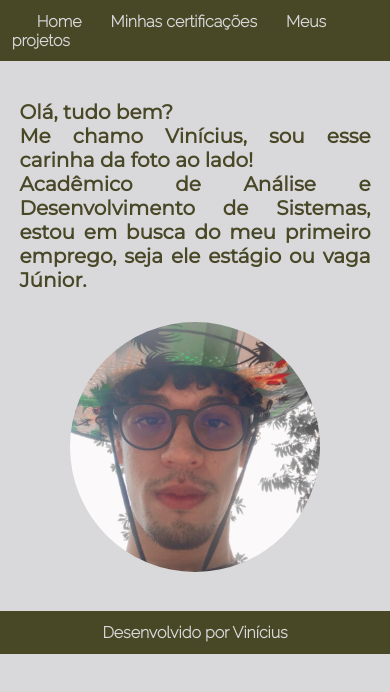
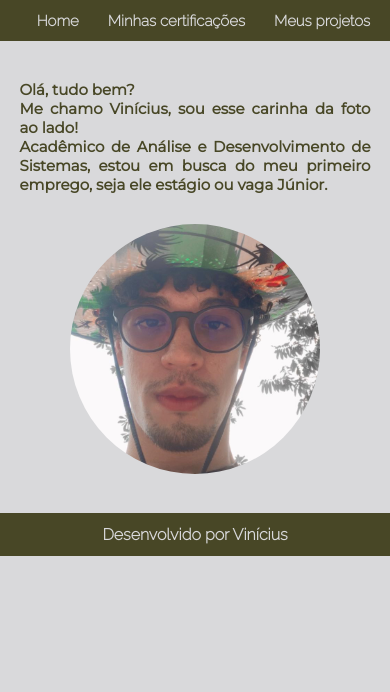
Before and after one commit to viniciusouzza/portfolio, a plain HTML site: page index.html in a window 390 px wide. Drawn offline with Linux system fonts and the light colour scheme.

Commit message:
Trabalhando na responsividade

```diff
--- a/styles/styles.css
+++ b/styles/styles.css
@@ -27,6 +27,10 @@ body{
     text-decoration: none;
     font-size: 16px;
     padding-left: 25px;
+    @media (max-width: 770px){
+        font-size: 15px;
+
+    }
 }
 
 .cabecalho_links:hover{
@@ -52,7 +56,7 @@ body{
     text-align: justify;
     font-family: 'Montserrat', sans-serif;
     @media (max-width: 770px){
-        font-size: 20px;
+        font-size: 15px;
 
     }
 }
```
